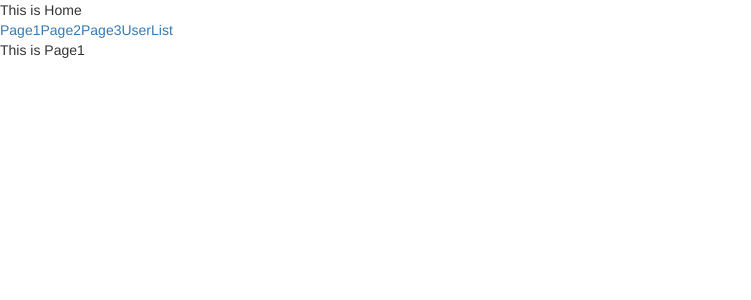
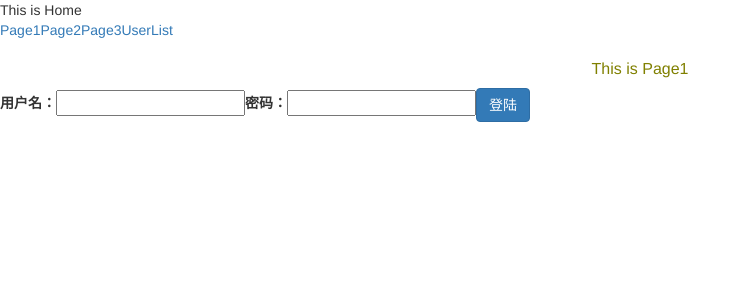
Before and after one commit to Winds-Y/UI_Spring, a React (Create React App) app in the folder front_terminal/: page /Page1 in a window 1280 px wide. Shown: the top 300 px of the page, without its empty margins (0-751 px from the left). Built offline with nearby package versions, Linux system fonts and the light colour scheme.

Commit message:
login redirect

```diff
--- a/front_terminal/package.json
+++ b/front_terminal/package.json
@@ -14,7 +14,7 @@
   "scripts": {
     "start": "react-scripts start",
     "build": "react-scripts build",
-    "test": "react-scripts test",
+    "testStr": "react-scripts test",
     "eject": "react-scripts eject"
   },
   "eslintConfig": {
--- a/front_terminal/src/components/Page1.js
+++ b/front_terminal/src/components/Page1.js
@@ -1,10 +1,62 @@
 import React from 'react'
+import '../css/main.css'
+import Button from "react-bootstrap/Button";
 
 class Page1 extends React.Component{
+    constructor(props){
+        super(props);
+        this.state={
+            testStr:''
+            ,username:''
+            ,password:''
+        };
+        this.handleChange=this.handleChange.bind(this);
+    }
+    handleChange(event){
+        console.log("name："+event.target.name);
+        console.log("value："+event.target.value);
+        let inputName=event.target.name;
+        let inputValue=event.target.value;
+        this.setState(
+            {
+                [inputName]:inputValue
+            }
+        );
+        // this.setState({testStr:event.target.value});
+    }
+    onSubmit(){
+        let formData=new FormData();
+        formData.append('mask',"login");
+        formData.append('username',this.state.username);
+        formData.append('password',this.state.password);
+        fetch('http://localhost:5000/login',{
+            method:'post',
+            body:formData
+        }).then( (res)=> {
+            return res.json();
+        }).then( (json)=> {
+            console.log(json);
+            if(json.code===200){
+                console.log("登陆成功");
+                this.props.history.push('UserList');
+            }else if(json.code===404) {
+                console.log("没有该用户");
+            }else if(json.code===500){
+                console.log("密码错误");
+            }
+        })
+    }
     render(){
         return (
             <div>
-                <div>This is Page1</div>
+                <h1 className="mainDiv">This is Page1</h1>
+                {/*<input name="testStr" type="text" value={this.state.testStr} onChange={this.handleChange}/>*/}
+                {/*<h4>{this.state.testStr}</h4>*/}
+                <label>用户名：</label>
+                <input name="username" type="text" value={this.state.username} onChange={this.handleChange}/>
+                <label>密码：</label>
+                <input name="password" type="password" value={this.state.password} onChange={this.handleChange}/>
+                <Button onClick={e=>{this.onSubmit(e)}} >登陆</Button>
             </div>
         );
     }
--- a/front_terminal/src/components/Page3.js
+++ b/front_terminal/src/components/Page3.js
@@ -1,4 +1,5 @@
 import React from 'react'
+import Button from "react-bootstrap/Button";
 
 class Page3 extends React.Component{
     render(){
@@ -8,6 +9,7 @@ class Page3 extends React.Component{
                     fontSize:'16px',
                     textAlign:'center'
                 }}>This is Page3</div>
+                <Button onClick={()=>{window.location.href="www.baidu.com"}}/>
             </div>
         );
     }
--- /dev/null
+++ b/front_terminal/src/css/main.css
@@ -0,0 +1,5 @@
+.mainDiv{
+    text-align: center;
+    font-size: 16px;
+    color: olive;
+}
```
Also changed, not shown: front_terminal/src/index.js (+5 -5 lines).
